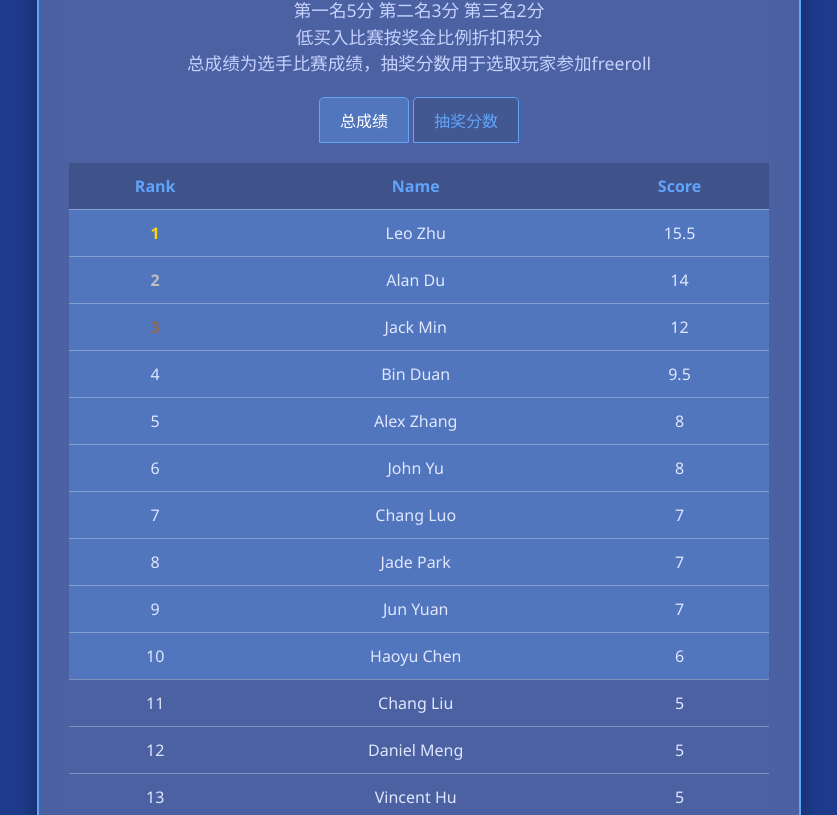
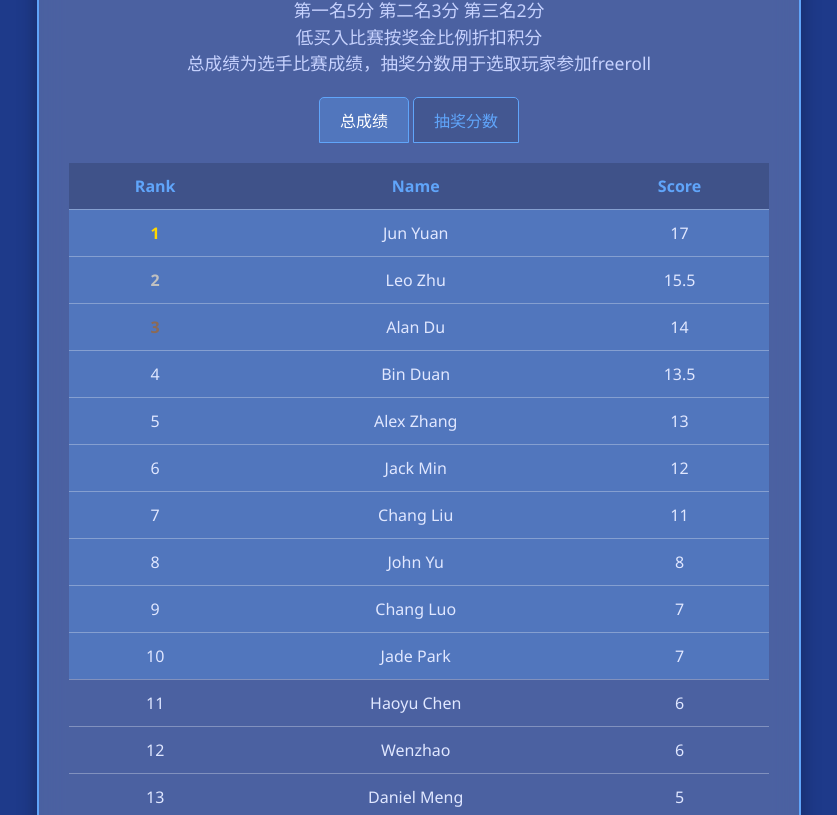
Before and after one commit to tmymichael/asopclub.github.io, a plain HTML site: page index.html in a window 1280 px wide. Shown: the part 137-952 px from the top of the page, without its empty margins (221-1058 px from the left). Drawn offline with Linux system fonts and the light colour scheme.

Commit message:
Update index.html

```diff
--- a/index.html
+++ b/index.html
@@ -201,16 +201,16 @@
         const scoreData = [
             { name: "Alan Du", score: 14 },
             { name: "Chang Luo", score: 7 },
-            { name: "Chang Liu", score: 5 },
+            { name: "Chang Liu", score: 11 },
             { name: "Alan Wang", score: 0 },
             { name: "Jack Min", score: 12 },
-            { name: "Alex Zhang", score: 8 },
+            { name: "Alex Zhang", score: 13 },
             { name: "Daniel Meng", score: 5 },
             { name: "Jay Zhou", score: 0 },
-            { name: "Bin Duan", score: 9.5 },
+            { name: "Bin Duan", score: 13.5 },
             { name: "Leo Zhu", score: 15.5 },
             { name: "Jade Park", score: 7 },
-            { name: "Jun Yuan", score: 7 },
+            { name: "Jun Yuan", score: 17 },
             { name: "Marvin Zhan", score: 3 },
             { name: "Haoyu Chen", score: 6 },
             { name: "John Yu", score: 8 },
@@ -227,17 +227,19 @@
             { name: "Hao Cheng", score: 0 },
             { name: "Vincent Hu", score: 5 },
             { name: "Tom He", score: 0 },
-            { name: "Wenzhao", score: 3 }
+            { name: "Wenzhao", score: 6 },
+            { name: "Siyuan", score: 2 },
+
         ];
 
         const popularityData = [
-            { name: "Alan Du", votes: 30 },
-            { name: "Chang Luo", votes: 20 },
-            { name: "Chang Liu", votes: 13 },
+            { name: "Alan Du", votes: 32 },
+            { name: "Chang Luo", votes: 29 },
+            { name: "Chang Liu", votes: 25 },
             { name: "Alan Wang", votes: 6 },
-            { name: "Jack Min", votes: 36 },
-            { name: "Alex Zhang", votes: 17 },
-            { name: "Daniel Meng", votes: 29 },
+            { name: "Jack Min", votes: 42 },
+            { name: "Alex Zhang", votes: 23 },
+            { name: "Daniel Meng", votes: 39 },
             { name: "Jay Zhou", votes: 1 },
             { name: "Bin Duan", votes: 37.5 },
             { name: "Leo Zhu", votes: 31 },
```
